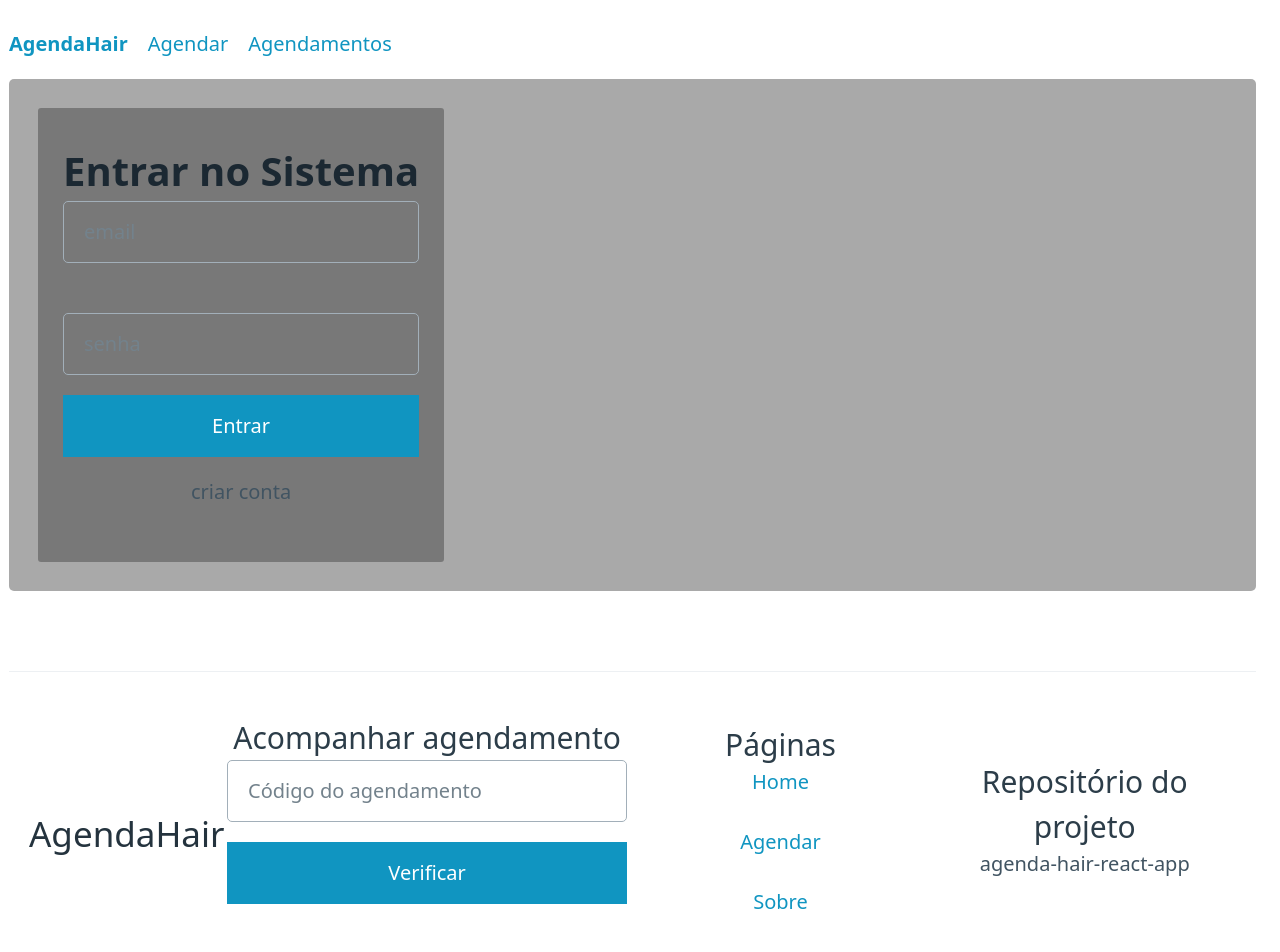
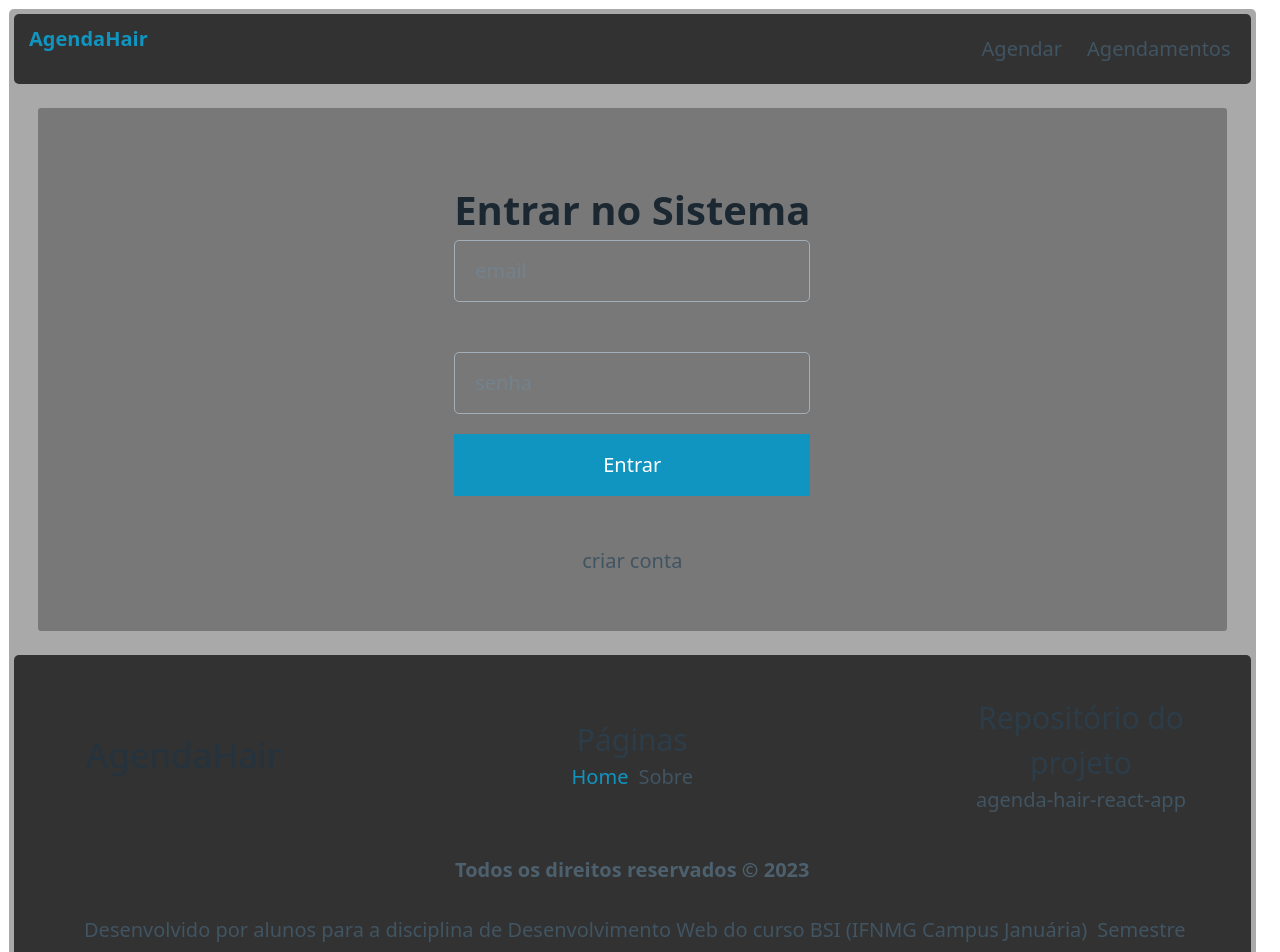
Before and after one commit to bernardoadribeiro/agendahair-app, a React (Create React App) app in the folder frontend/: page / in a window 1280 px wide. Shown: the top 952 px of the page. Built offline with nearby package versions, Linux system fonts and the light colour scheme.

Commit message:
feat/Styles, APIs CRUS Fixed

```diff
--- a/frontend/src/App/App.jsx
+++ b/frontend/src/App/App.jsx
@@ -2,12 +2,23 @@ import React, { useState } from "react"
 import "./App.css"
 import Login from '../components/Login/Login'
 import Display from "../components/Display/Display"
+import Header from "../components/template/Header/Header"
+import Footer from "../components/template/Footer/Footer"
 
 function App() {
 
     const [display, setDisplay] = useState(false)
+    const [agendamentos, setAgendamentos] = useState([])
 
-    return (display ? <Display /> : <Login setDisplay={setDisplay} />)
+    return (
+
+        <div>
+            <Header setAgendamentos={setAgendamentos} setDisplay={setDisplay} display={display}/>
+            {display ? <Display agendamentos = {agendamentos} setAgendamentos={setAgendamentos} /> : <Login setDisplay={setDisplay} />}
+            <Footer/>
+        </div>
+
+        )
 
 
 }
--- a/frontend/src/components/Display/Agendamento/Agendamento.css
+++ b/frontend/src/components/Display/Agendamento/Agendamento.css
@@ -3,8 +3,8 @@
     margin: 5px;
     border-radius: 3px;
     height: auto;
-    width: 30em;
-    max-width: 500px;
+    max-width: 600px;
+    min-width: 400px;
     overflow-y: auto;
     background-color: rgba(0, 0, 0, 0.291);
   }
--- a/frontend/src/components/Display/TabelaAgendamentos/TabelaAgendamentos.jsx
+++ b/frontend/src/components/Display/TabelaAgendamentos/TabelaAgendamentos.jsx
@@ -1,44 +1,107 @@
-import React from "react";
+import React, { useState } from "react"
 import "./TabelaAgendamentos.css"
+import axios from "axios"
 
 function TabelaAgendamentos(props) {
+    const [editRow, setEditRow] = useState(null)
+
+    function handleEdit(agendamento) {
+        setEditRow(agendamento.code)
+    }
+
+    function handleCancel() {
+        setEditRow(null)
+    }
+
+    function handleSave(agendamento) {
+        const formData = new FormData()
+        Object.entries(agendamento).map((chave, valor) => {
+            return formData.append(`${chave}`, valor)
+        })
+        try{
+            axios.put(`http://localhost:5000/api/v1/agendamentos/${agendamento.id}`, formData, {headers: {'Content-Type': 'Multipart/form-data'}})
+        } catch(e){
+            console.log(e)
+        }
+        setEditRow(null)
+    }
+
+    function handleInputChange(e, agendamento) {
+        agendamento[e.target.name] = e.target.value
+        console.log(agendamento)
+    }
+
+    function handlDelete(agendamento){
+        try{
+            axios.delete(`http://localhost:5000/api/v1/agendamentos/${agendamento.id}`)
+        } catch(e){
+            alert(e)
+        }
+    }
+
 
     return (
-        <div>
-            {props.agendamentos ?
-                <div id="TabelaAgendamentos">
-                    <h1>Agendamentos do Dia</h1>
-                    <div>
-                        <span>Código</span>
-                        <span>Nome</span>
-                        <span>ID</span>
-                        <span>Data</span>
-                        <span>Horário Início</span>
-                        <span>Horário Fim</span>
-                        <span>Criado em</span>
-                        <span>Atualizado em</span>
-                        <span>Serviços Desejados</span>
-                        <span>Observações</span>
-                        <span>Status</span>
-                    </div>
-                    {props.agendamentos.map(agendamento => (
-                        <div key={agendamento.code}>
-                            <span>{agendamento.code}</span>
-                            <span>{agendamento.nome_cliente}</span>
-                            <span>{agendamento.id}</span>
-                            <span>{agendamento.data_agendamento}</span>
-                            <span>{agendamento.horario_inicio}</span>
-                            <span>{agendamento.horario_fim}</span>
-                            <span>{agendamento.criado_em}</span>
-                            <span>{agendamento.atualizado_em}</span>
-                            <span>{agendamento.servicos_desejados}</span>
-                            <span>{agendamento.observacoes}</span>
-                            <span>{agendamento.status}</span>
-                        </div>
-                    ))}
-                </div> : <h1>Tabela Agendamentos</h1>}
+        <div className="tabela-container">
+            {props.agendamentos ? (
+                <table className="tabela-agendamentos">
+                    <caption>
+                        <h1>Agendamentos do Dia</h1>
+                    </caption>
+                    <thead>
+                        <tr>
+                            <th>Atualizado em</th>
+                            <th>Código</th>
+                            <th>Criado em</th>
+                            <th>Data</th>
+                            <th>Horário Fim</th>
+                            <th>Horário Início</th>
+                            <th>ID</th>
+                            <th>Nome</th>
+                            <th>Observações</th>
+                            <th>Serviços Desejados</th>
+                            <th>Status</th>
+                            <th>Opções</th>
+                        </tr>
+                    </thead>
+                    <tbody>
+                    {props.agendamentos.map((agendamento) => {
+                        return (
+                            <tr key={agendamento.code}>
+                                {Object.keys(agendamento).map((key) => {
+                                    return (
+                                        <td key={key}>
+                                            {editRow === agendamento.code ? (
+                                                <input placeholder={agendamento[key]} type="text" name={key} onChange={(e) => {handleInputChange(e, agendamento)}}/>
+                                            ) : (
+                                                agendamento[key]
+                                            )}
+                                        </td>
+                                    );
+                                })}
+                                <td>
+                                    {editRow === agendamento.code ? (
+                                        <>
+                                            <button onClick={(e) => handleSave(agendamento)}>Salvar</button>
+                                            <button onClick={(e) => handlDelete(agendamento)}>Deletar</button>
+                                            <button onClick={handleCancel}>Cancelar</button>
+                                        </>
+                                    ) : (
+                                        <button onClick={() => handleEdit(agendamento)}>
+                                            Editar
+                                        </button>
+                                    )}
+                                </td>
+                            </tr>
+                        );
+                    })}
+
+                    </tbody>
+                </table>
+            ) : (
+                <h1>Tabela Agendamentos</h1>
+            )}
         </div>
-    )
+    );
 }
 
 export default TabelaAgendamentos;
--- a/frontend/src/components/template/Footer/Footer.css
+++ b/frontend/src/components/template/Footer/Footer.css
@@ -3,15 +3,14 @@ footer {
     flex-wrap: wrap;
     justify-content: space-between;
     align-items: center;
+    background-color: rgba(0, 0, 0, 0.7);
+    border-radius: 5px;
+    margin-top: 10px
 }
 
-form {
-    display: inline;
-    text-align: center;
-    width: 20em;
-    inset: 1.5em, auto, 1.5em, auto;
+#pages, span {
+    margin: 5px;
 }
-
 
 #allRightsReserved {
     text-align: center;
--- a/frontend/src/components/template/Footer/Footer.jsx
+++ b/frontend/src/components/template/Footer/Footer.jsx
@@ -1,37 +1,42 @@
 import React from "react"
 import "./Footer.css"
+import axios from 'axios'
 
 const Footer = (props) => {
 
+    function getMe(e) {
+        e.preventDefault()
+        try{
+            axios.get('http://localhost:5000/api/v1/usuarios').then(res => console.log(res))
+        } catch(e) {
+            alert(e.response.mensagem)
+        }
+    }
+
     return (
         <footer>
+            <div>
+                <h2>AgendaHair</h2>
+            </div>
 
-            <span><h2>AgendaHair</h2></span>
-
-            <form>
-                <h3>Acompanhar agendamento</h3>
-                <input type="text" placeholder="Código do agendamento" />
-                <button type="submit">Verificar</button>
-            </form>
-
-            <div>
+            <div id="pages">
                 <h3>Páginas</h3>
-                <p><a href="/#">Home</a></p>
-                <p><a href="/agendar">Agendar</a></p>
-                <p><a href="./home.html">Sobre</a></p>
+                <span><a href="./home.html">Home</a></span>
+                <span onClick={(e) => getMe(e)}>Sobre</span>
             </div>
 
             <div>
                 <h3>Repositório do projeto</h3>
-                <p>agenda-hair-react-app</p>
+                <span>agenda-hair-react-app</span>
             </div>
 
-
-            <span id="allRightsReserved">
+            <div id="allRightsReserved">
                 <h6>Todos os direitos reservados &copy; 2023</h6>
-                Desenvolvido por alunos para a disciplina de Desenvolvimento Web do curso BSI (IFNMG Campus Januária)
-                <p>Semestre 02/2022</p>
-            </span>
+                <span>
+                    Desenvolvido por alunos para a disciplina de Desenvolvimento Web do curso BSI (IFNMG Campus Januária)
+                </span>
+                <span>Semestre 02/2022</span>
+            </div>
        </footer>
     )
 }
--- a/frontend/src/components/template/Header/Header.css
+++ b/frontend/src/components/template/Header/Header.css
@@ -0,0 +1,26 @@
+#header {
+    padding: 10px;
+    display: flex;
+    justify-content: space-between;
+    width: 100%;
+    background-color: rgba(0, 0, 0, 0.7);
+    border-radius: 5px;
+    margin-bottom: 20px
+  }
+
+  .header-left {
+    float: left
+  }
+
+  .header-right {
+    display: flex;
+    float: right;
+    align-items: center;
+  }
+
+  .header-right span {
+    margin-left: 10px;
+  }
+.contrast {
+    margin: 5px
+}
--- a/frontend/src/components/template/Header/Header.jsx
+++ b/frontend/src/components/template/Header/Header.jsx
@@ -1,29 +1,54 @@
-import React from "react"
-import "./Header.css"
-
-// NavBAR para os componentes de Consulta e Agendamentos
+import React from "react";
+import "./Header.css";
+import axios from "axios";
 
 const Header = (props) => {
 
-    return (
-      <div id="header">
-        <nav className="container-fluid">
-        <ul>
-          <li><a href="./" className="contrast"><strong>AgendaHair</strong></a></li>
-        </ul>
-        <ul>
-          <li>
-              <summary aria-haspopup="listbox" role="link" className="contrast">Agendar</summary>
-          </li>
-          <li>
-              <summary role="link" className="contrast">Agendamentos</summary>
-          </li>
-        </ul>
-      </nav>
-    </div>
-    )
+  function fetchAllAppointments(e) {
+    e.preventDefault()
 
-}
+    const data = new FormData()
+    data.append('codigo_agendamento', '1')
+
+    try {
+      axios.get('http://localhost:5000/api/v1/agendamentos', data, {headers: {'Content-Type': 'multipart/form-data'}})
+      .then(res => props.setAgendamentos([...res.data]))
+    } catch(e) {
+      console.log(e)
+    }
+  }
+
+  function signOut(e) {
+    e.preventDefault()
+    axios.post('http://localhost:5000/api/v1/logout')
+    props.setDisplay(false)
+  }
 
 
-export default Header
+  return (
+    <div id="header">
+      <div className="header-left">
+        <a href="./" className="contrast">
+          <strong>AgendaHair</strong>
+        </a>
+      </div>
+      <div className="header-right">
+        <span>
+          <p href="#" className="contrast" onClick={() => props.setAgendamentos([])}>
+            Agendar
+          </p>
+        </span>
+        <span>
+          <p href="#" className="contrast" onClick={(e) => fetchAllAppointments(e)}>
+            Agendamentos
+          </p>
+        </span>
+        {props.display ? <span onClick={(e) => signOut(e)}>
+          sair
+        </span> : ''}
+      </div>
+    </div>
+  );
+};
+
+export default Header;
--- a/frontend/src/index.js
+++ b/frontend/src/index.js
@@ -1,16 +1,9 @@
 import React from 'react'
 import ReactDOM from 'react-dom/client'
 import App from './App/App'
-import Header from './components/template/Header/Header'
-import Footer from './components/template/Footer/Footer'
 
 
-const header = ReactDOM.createRoot(document.getElementById('nav'))
-header.render(
-  <React.StrictMode>
-    <Header/>
-  </React.StrictMode>
-)
+
 
 const AuthSection = ReactDOM.createRoot(document.getElementById('App'));
 AuthSection.render(
@@ -18,10 +11,3 @@ AuthSection.render(
     <App/>
   </React.StrictMode>
 )
-
-const footer = ReactDOM.createRoot(document.getElementById('footer'))
-footer.render(
-  <React.StrictMode>
-    <Footer/>
-  </React.StrictMode>
-)
```
Also changed, not shown: frontend/src/components/Display/Agendamento/Agendamento.jsx (+5 -8 lines), frontend/src/components/Display/Display.jsx (+9 -10 lines), frontend/src/components/Display/TabelaAgendamentos/TabelaAgendamentos.css (+18 -34 lines).
